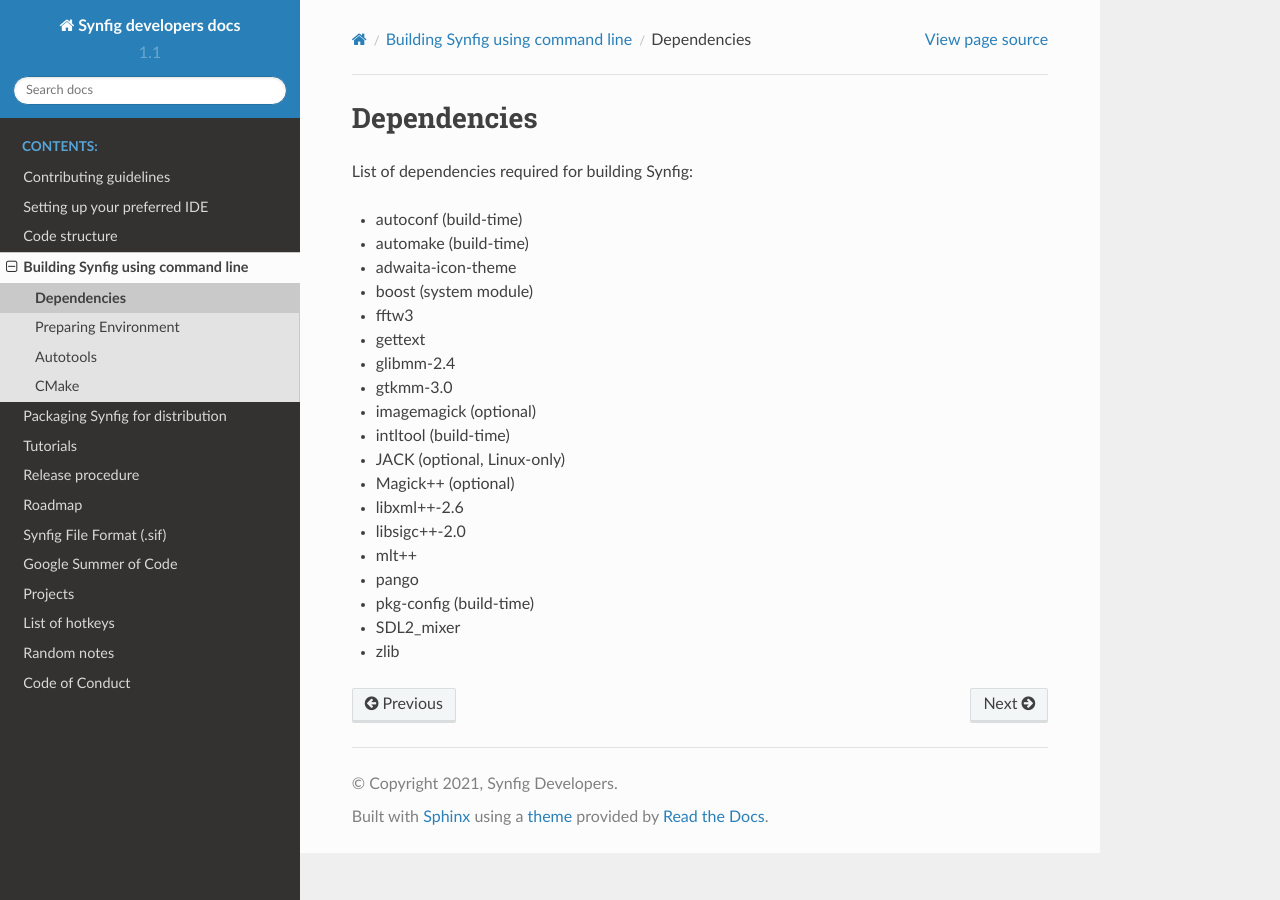
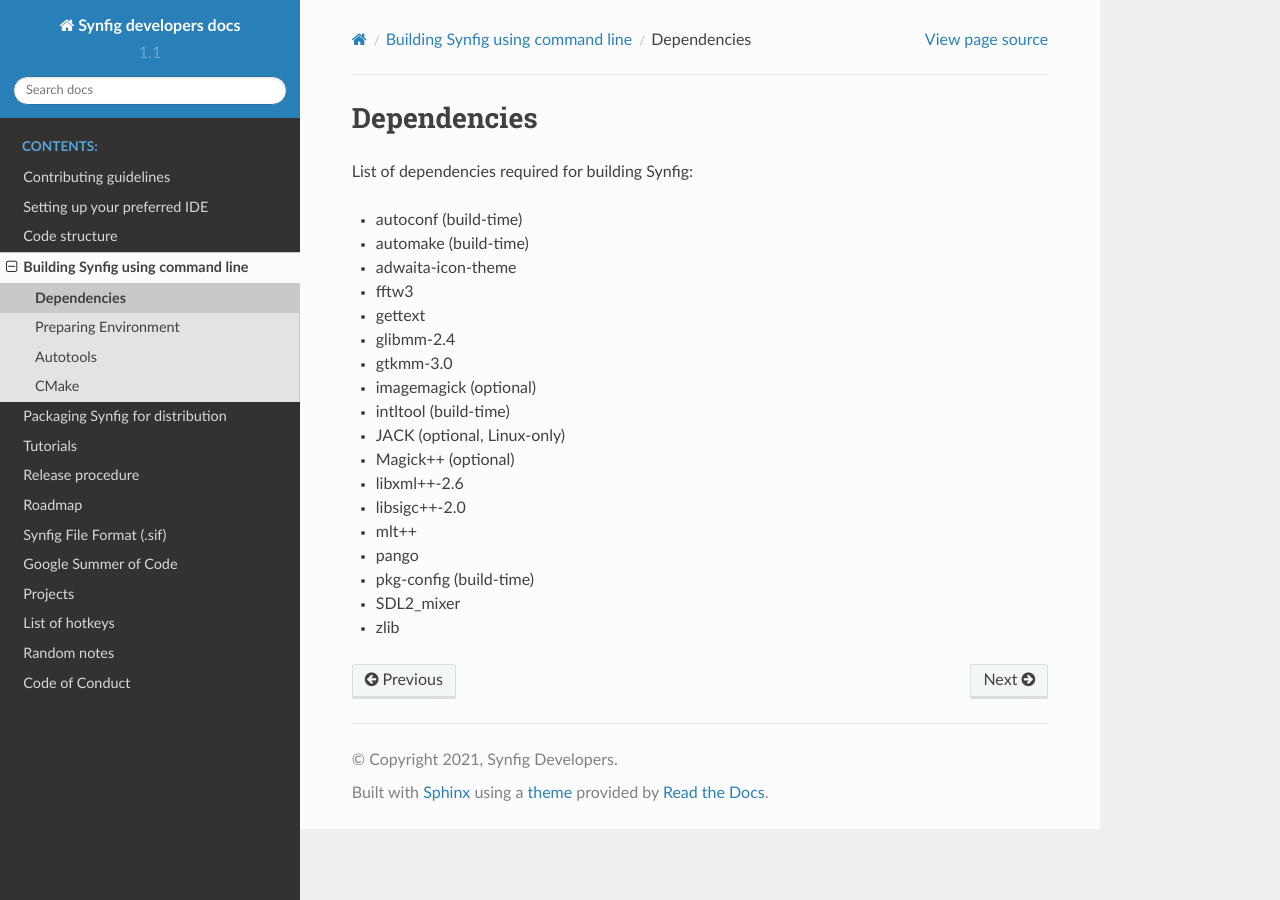
Before and after one commit to synfig/synfig-docs-dev, a Sphinx documentation site: the page built from docs/building/dependencies.rst, in a window 1280 px wide. Built offline with Sphinx 7.4.7 and the Read the Docs theme 2.0.0, drawn with Linux system fonts in a browser that asks for light colours.

Commit message:
We do not need boost anymore
I suggest to merge this after 1.5.x version will be released as stable. ^_^

```diff
--- a/docs/building/dependencies.rst
+++ b/docs/building/dependencies.rst
@@ -8,7 +8,6 @@
 * autoconf (build-time)
 * automake (build-time)
 * adwaita-icon-theme
-* boost (system module)
 * fftw3
 * gettext
 * glibmm-2.4
```
